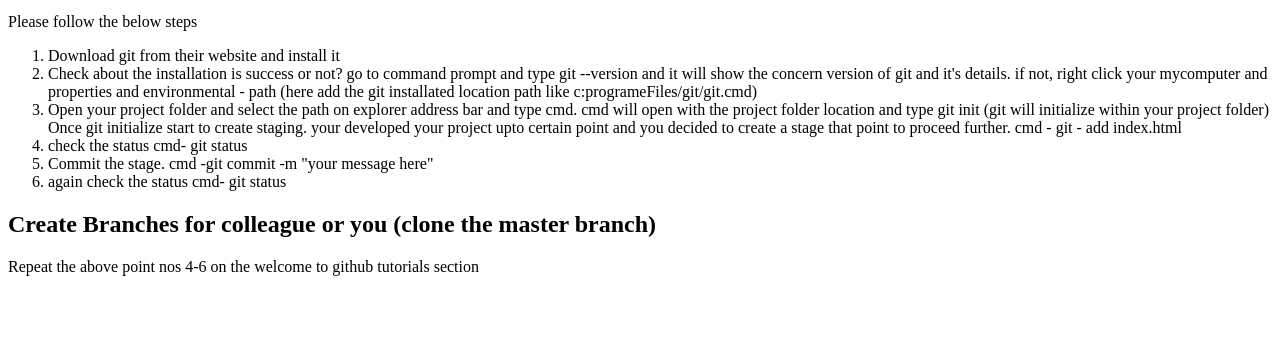
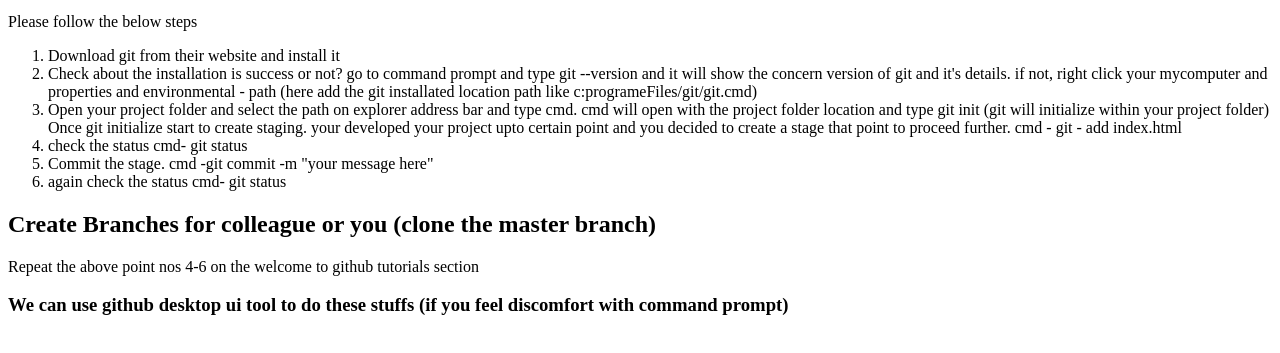
Before and after one commit to blissmani77/demo, a plain HTML site: page index.html in a window 1280 px wide. Shown: the part 101-454 px from the top of the page. Drawn offline with Linux system fonts and the light colour scheme.

Commit message:
new-module02 branch created

```diff
--- a/index.html
+++ b/index.html
@@ -25,6 +25,7 @@
 </ol>
 <h2>Create Branches for colleague or you (clone the master branch)</h2>
 <p>Repeat the above point nos 4-6 on the welcome to github tutorials section </p>
+<h3>We can use github desktop ui tool to do these stuffs (if you feel discomfort with command prompt)</h3>
 <script src="script.js"></script>
 </body>
 </html>
```
